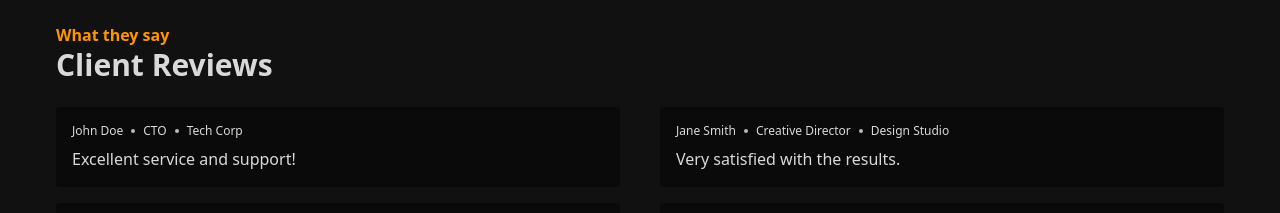
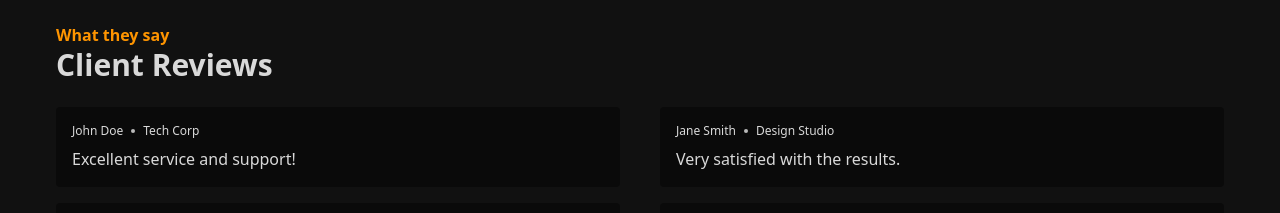
Before and after one commit to anthonywandera/anthonywandera, a React (Vite) app: page / in a window 1280 px wide. Shown: the part 2040-2253 px from the top of the page. Built offline with nearby package versions, Linux system fonts and the light colour scheme.

Commit message:
adjusted links

```diff
--- a/src/data/social-links.tsx
+++ b/src/data/social-links.tsx
@@ -13,7 +13,7 @@ export const socialLinks: SocialLink[] = [
   {
     name: "Github",
     icon: <FaGithub />,
-    url: "https://github.com/anthonywandera/anthonywandera",
+    url: "https://github.com/anthonywandera",
   },
   {
     name: "LinkedIn",
--- a/src/sections/reviews.tsx
+++ b/src/sections/reviews.tsx
@@ -12,12 +12,12 @@ export default function Reviews() {
           <div key={review.id} className="bg-[var(--primary)] p-4 rounded">
             <h4 className="text-xs mb-2 flex items-center gap-2">
               <span>{review.name}</span>
-              {review.position && (
+              {/* {review.position && (
                 <>
                   <Dot />
                   <span>{review.position}</span>
                 </>
-              )}
+              )} */}
               {review.company && (
                 <>
                   <Dot />
```
